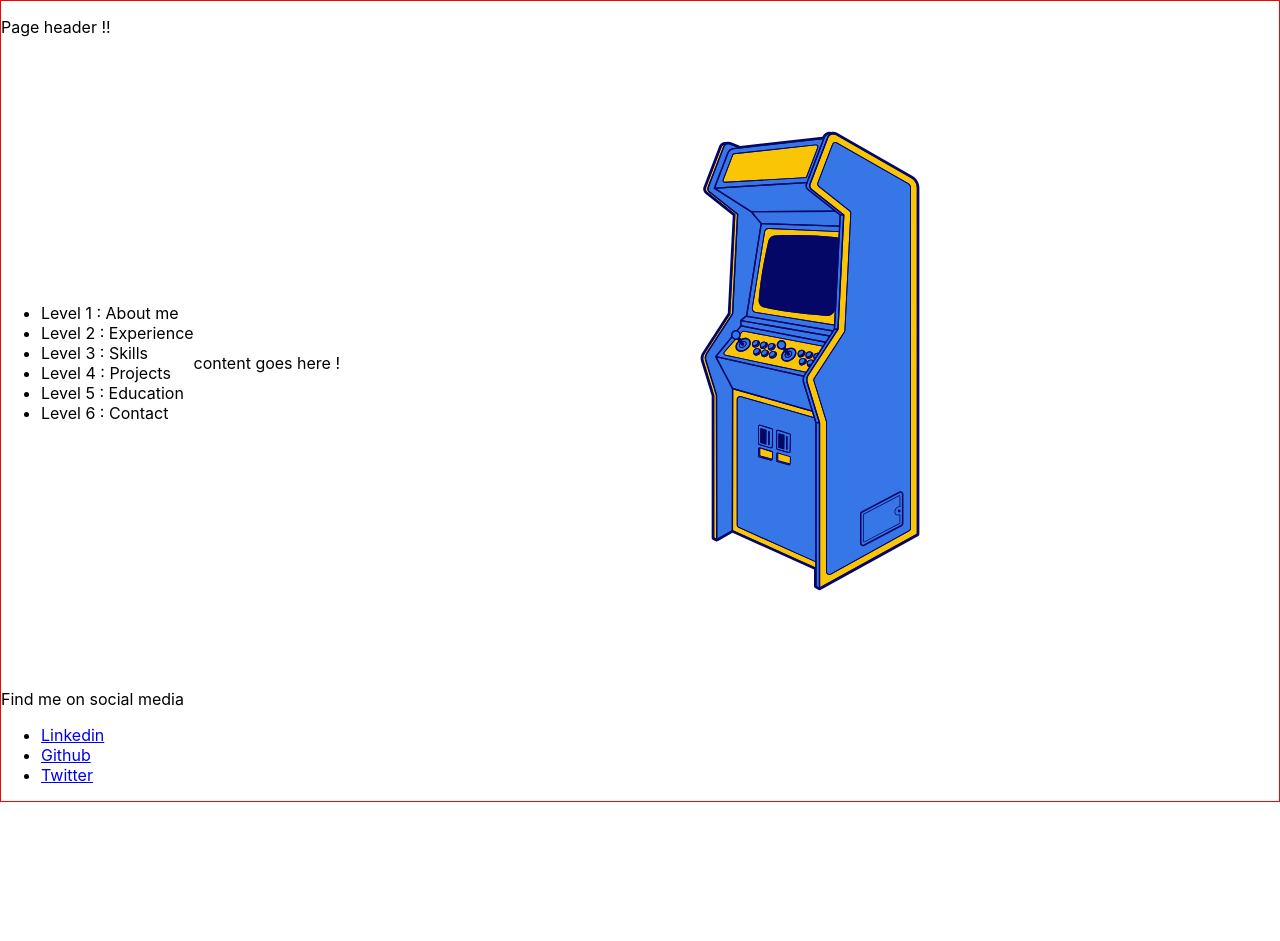
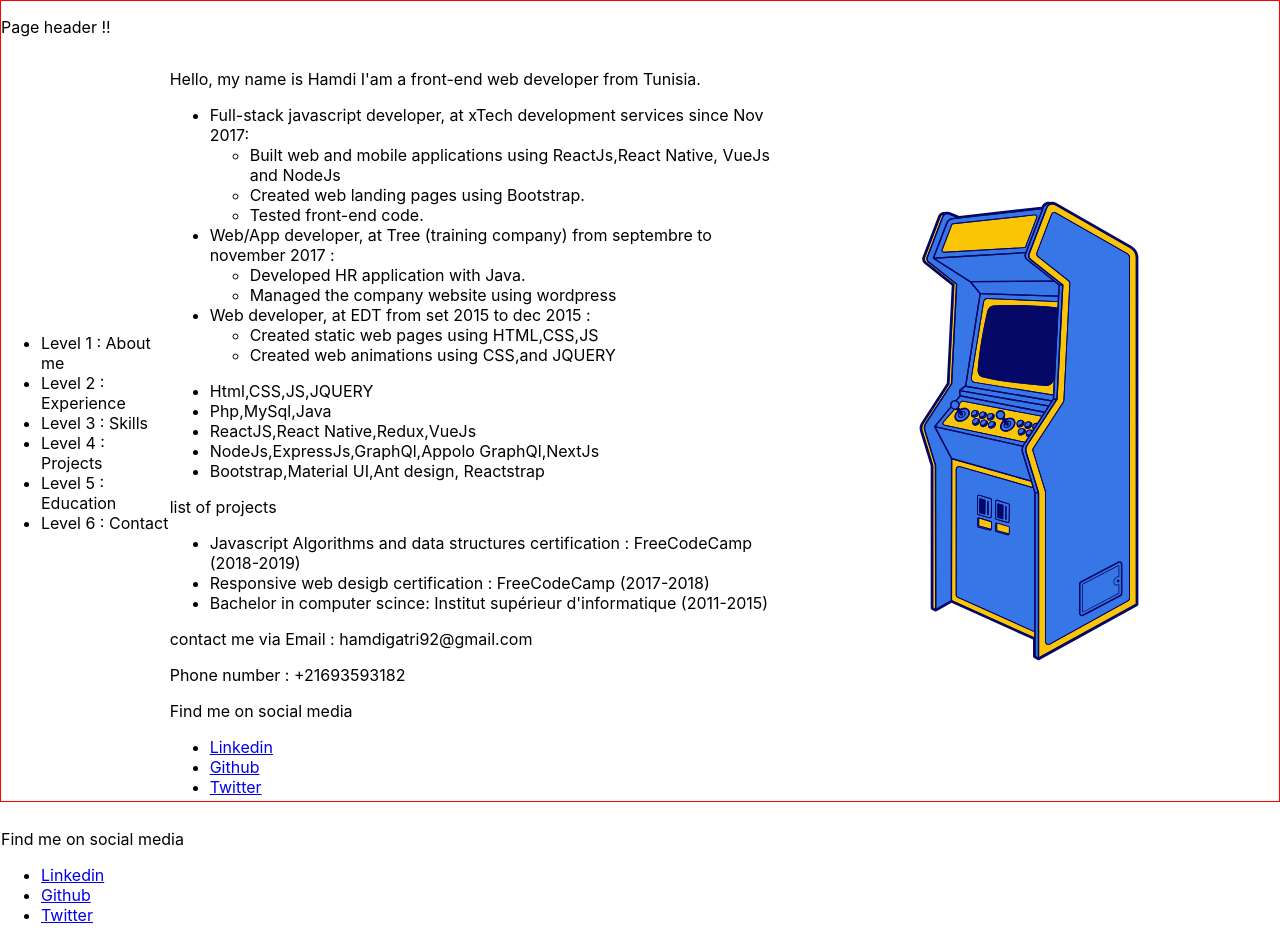
Before and after one commit to Gatreek92/portfolio, a React (Create React App) app: page / in a window 1280 px wide. Before the commit the page ends 802 px from the top, so only its background shows below. Built offline with nearby package versions, Linux system fonts and the light colour scheme.

Commit message:
Import and render all content.

```diff
--- a/src/components/contentContainer.js
+++ b/src/components/contentContainer.js
@@ -1,7 +1,19 @@
 import React from "react";
+import About from "./content/about";
+import Experience from "./content/experience";
+import Skills from "./content/skills";
+import Projects from "./content/projects";
+import Education from "./content/education";
+import Contact from "./content/contact";
+
 const ContentContainer = () => (
   <div className="content-container">
-    <p>content goes here !</p>
+    <About />
+    <Experience />
+    <Skills />
+    <Projects />
+    <Education />
+    <Contact />
   </div>
 );
 
```
